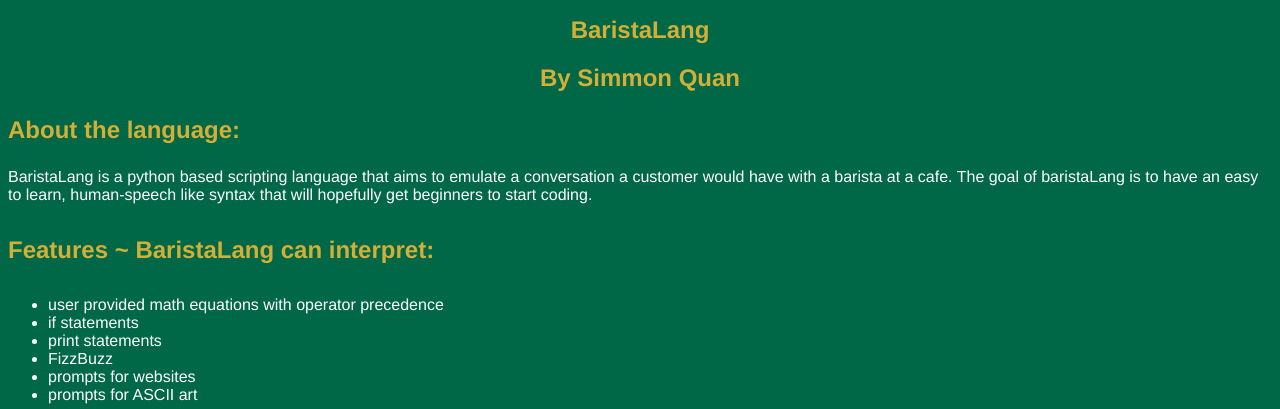
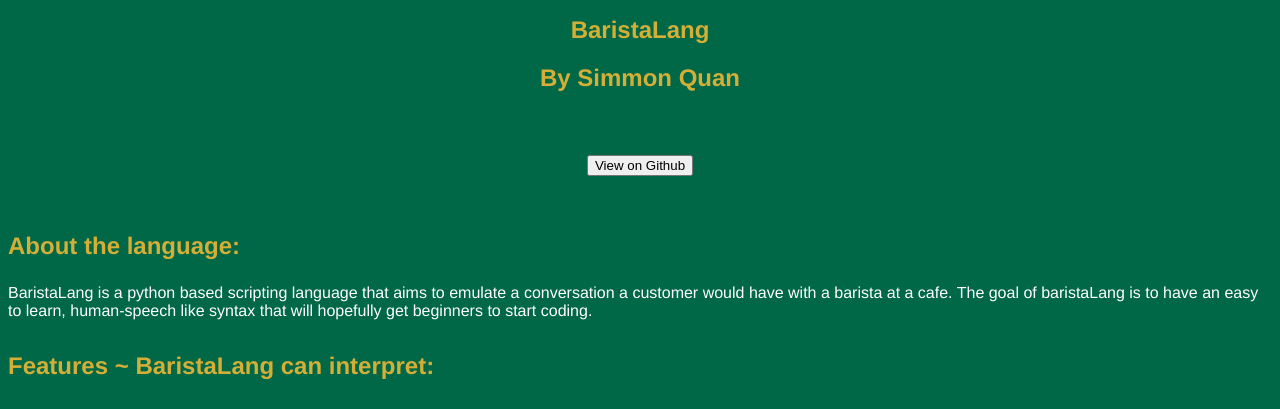
Before and after one commit to SimmonQuan/BaristaLang, a plain HTML site: page index.html in a window 1280 px wide. Shown: the top 409 px of the page. Drawn offline with Linux system fonts and the light colour scheme.

Commit message:
Add files via upload

```diff
--- a/index.html
+++ b/index.html
@@ -8,7 +8,7 @@
             font-family: Helvetica, Arial, sans-serif;
             background-color: #006747
         }
-        h1, h2 {
+        h1, h2, h6{
             color: #D3AF37;
             text-align: center;
             font-size: 1.5em
@@ -30,6 +30,7 @@
     <body>
         <h1>BaristaLang</h1>
         <h2>By Simmon Quan</h2>
+        <h6><button onclick="window.location.href='https://github.com/SimmonQuan/BaristaLang';">View on Github</button></h6>
         <h3>About the language:</h3>
         <p>BaristaLang is a python based scripting language that aims to emulate a conversation a customer would have with a barista at a cafe. The goal of baristaLang is to have an easy to learn, human-speech like syntax that will hopefully get beginners to start coding.</p>
         <h4>Features ~ BaristaLang can interpret:</h4>
@@ -43,6 +44,5 @@
         </ul>
         <h5>Example:</h5>
         <img src = "SampleProgram.png" alt = "Sample Program" width = "250"
-        <button onclick="window.location.href='https://github.com/SimmonQuan/BaristaLang';">View on Github</button>
     </body>
 </html>
```
